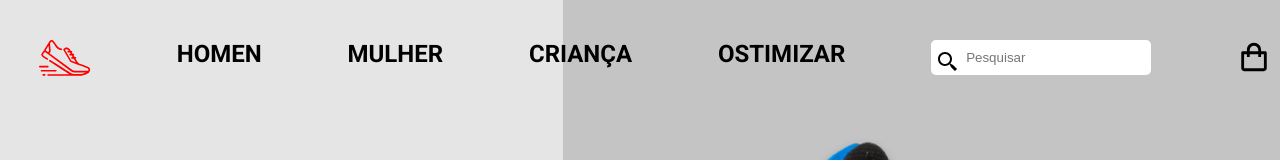
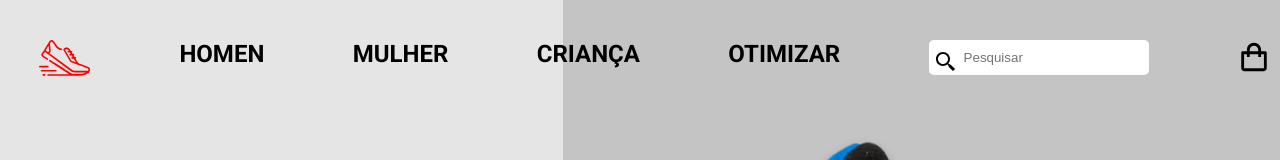
Before and after one commit to hugoleao02/RocketShoes, a plain HTML site: page index.html in a window 1280 px wide. Shown: the top 160 px of the page. Drawn offline with Linux system fonts and the light colour scheme.

Commit message:
consertando otmizar

```diff
--- a/index.html
+++ b/index.html
@@ -27,7 +27,7 @@
                               <li><a href="#">HOMEN</a></li>
                               <li><a href="#">MULHER</a></li>
                               <li><a href="#">CRIANÇA</a></li>
-                              <li><a href="#">OSTIMIZAR</a></li>
+                              <li><a href="#">OTIMIZAR</a></li>
                               <li class="busca">
                                     <form action="">
                                           <i><img src="./assets/icon-search.svg" alt="search"></i>
```
